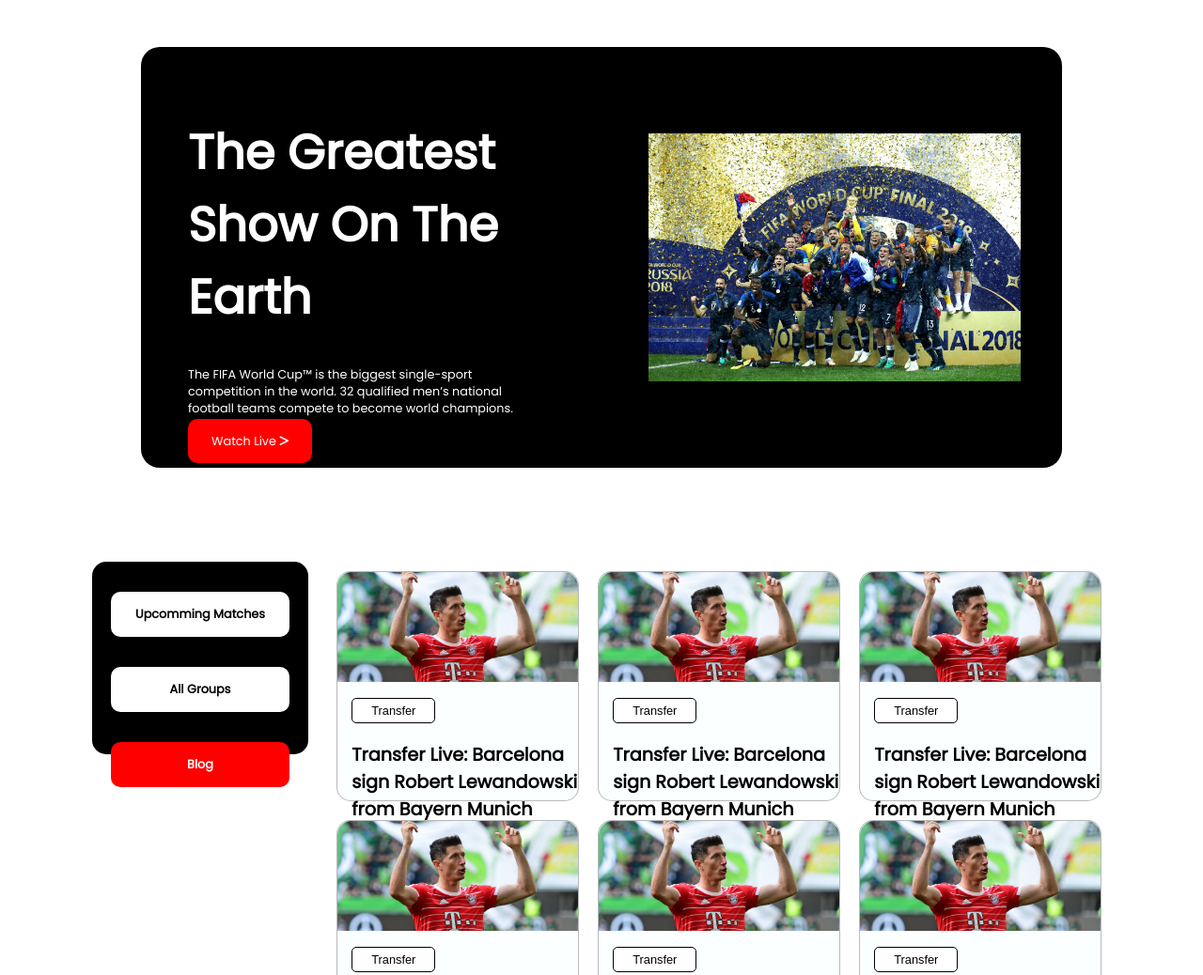
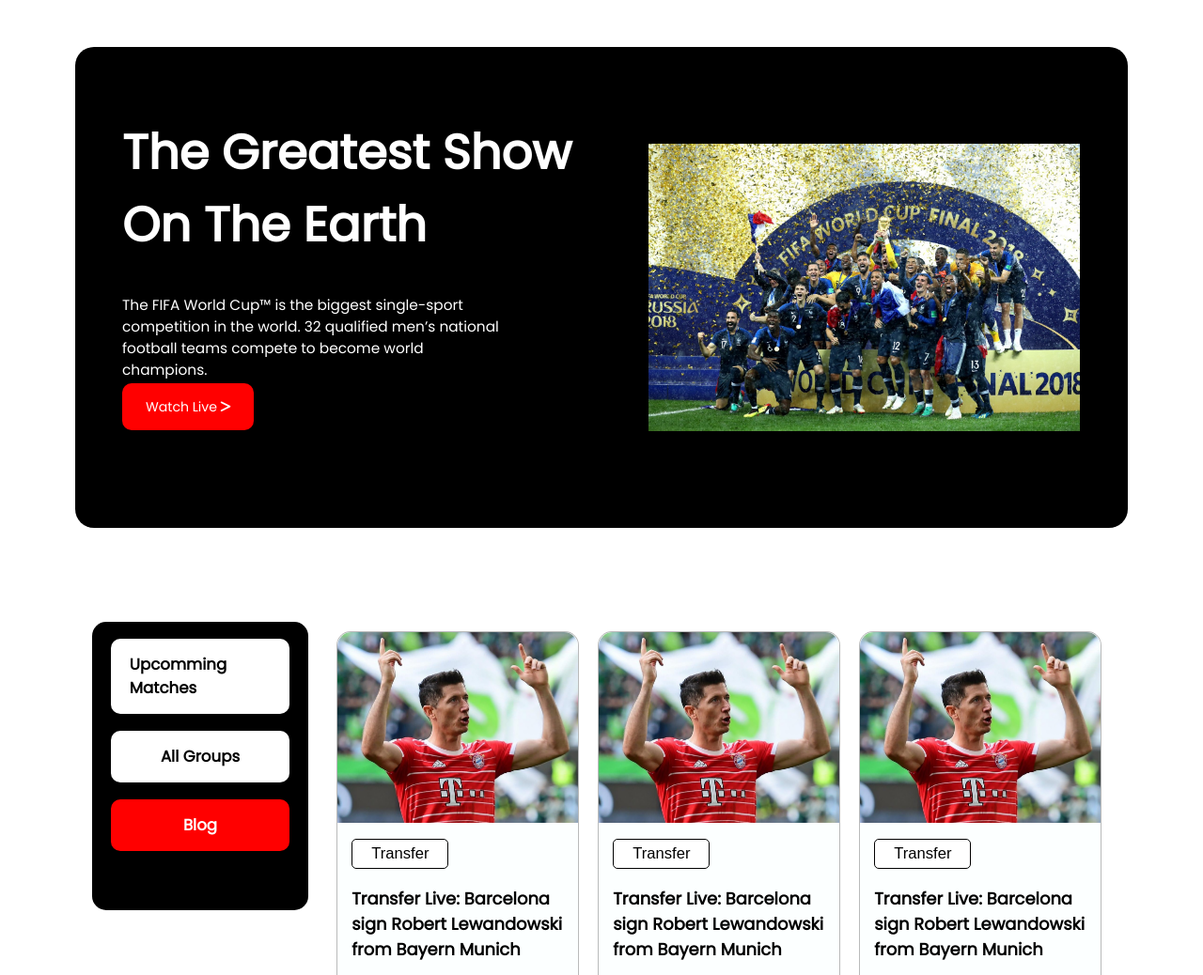
Before and after one commit to Sayeedkarimraad/World-Cup, a plain HTML site: page index.html in a window 1280 px wide. Shown: the top 1038 px of the page at 94% size. Drawn offline with Linux system fonts and the light colour scheme.

Commit message:
added laptop responsive

```diff
--- a/index.html
+++ b/index.html
@@ -31,11 +31,11 @@
         </sec>
         <section class="second-part">
             <aside class="side-part">
-                <a href="https://en.wikipedia.org/wiki/2022_FIFA_World_Cup">Upcomming Matches</a>
+                <a target="_blank" href="https://en.wikipedia.org/wiki/2022_FIFA_World_Cup">Upcomming Matches</a>
                 <a
                     href="https://www.fifa.com/fifaplus/en/articles/qatar-2022-all-qualified-teams-groups-dates-match-schedule-tickets-more">All
                     Groups</a>
-                <a id="third-link" href="https://en.wikipedia.org/wiki/2022_FIFA_World_Cup">Blog</a>
+                <a target="_blank" id="third-link" href="https://en.wikipedia.org/wiki/2022_FIFA_World_Cup">Blog</a>
             </aside>
             <div class="middle-part">
                 <div class="news">
--- a/style.css
+++ b/style.css
@@ -497,3 +497,158 @@
         border-radius: 5px;
     }
 }
+
+@media (min-width: 1024px) and (max-width: 1504px) {
+    .first-part {
+        display: flex;
+        margin: 50px 80px;
+        background-color: black;
+        color: white;
+        height: 40vw;
+        border-radius: 20px;
+    }
+
+    .intro {
+        width: 50%;
+    }
+
+    #article {
+        padding: 40px 50px 40px;
+    }
+
+    .intro img {
+        width: 90%;
+        height: 100%;
+        object-fit: contain;
+
+    }
+
+    .intro h1 {
+        font-size: 4vw;
+    }
+
+    .intro p {
+        font-size: 1.2vw;
+        width: 80%;
+    }
+
+    .link {
+        text-decoration: none;
+        background-color: red;
+        color: white;
+        font-size: 1.1vw;
+        padding: 15px 25px;
+        border-radius: 10px;
+    }
+
+    .second-part {
+        display: flex;
+        height: 80vw;
+        margin-top: 100px;
+        justify-content: center;
+    }
+
+    .side-part {
+        background-color: black;
+        border-radius: 15px;
+        height: 24vw;
+        width: 18%;
+        margin-right: 20px;
+        align-items: center;
+    }
+
+    aside a {
+        display: flex;
+        text-decoration: none;
+        color: black;
+        font-size: 1.3vw;
+        margin: 18px 20px;
+        padding: 15px 20px;
+        border-radius: 10px;
+        background-color: white;
+        justify-content: center;
+        font-weight: 600;
+
+    }
+
+    #third-link {
+        background-color: red;
+        color: white;
+    }
+
+    .middle-part {
+        display: grid;
+        grid-template-columns: repeat(3, 1fr);
+        height: 20vw;
+
+    }
+
+    .news {
+        width: 20vw;
+        height: 33vw;
+        background-color: rgba(252, 255, 255, 0.808);
+        border-radius: 15px;
+        border: 1px solid rgba(107, 107, 107, 0.466);
+        margin: 10px;
+    }
+
+    .news img {
+        width: 100%;
+        height: 48%;
+        object-fit: cover;
+        border-top-left-radius: 15px;
+        border-top-right-radius: 15px;
+    }
+
+    .news button {
+        background-color: white;
+        border: 1px solid black;
+        border-radius: 5px;
+        padding: 5px 20px;
+        font-size: 1.3vw;
+        font-weight: 500;
+        margin-left: 15px;
+        margin-top: 10px;
+        font-weight: 500;
+    }
+
+    .news h3 {
+        margin-left: 15px;
+        font-size: 1.4vw;
+    }
+
+    span {
+        margin-right: 15px;
+        margin-left: 15px;
+        font-size: 1.1vw;
+    }
+
+    footer {
+        color: white;
+        background-color: black;
+        text-align: center;
+        height: 15vw;
+        padding-top: 240px;
+    }
+
+    h2 {
+        font-size: 2vw;
+    }
+
+    ul {
+        list-style: none;
+        display: flex;
+        justify-content: center;
+    }
+
+    li {
+        margin: 20px;
+        color: silver;
+    }
+
+    hr {
+        margin-left: 200px;
+        margin-right: 200px;
+    }
+
+}
```
